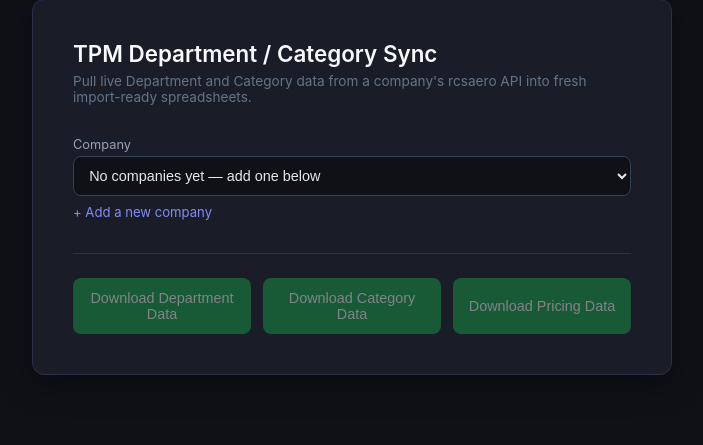
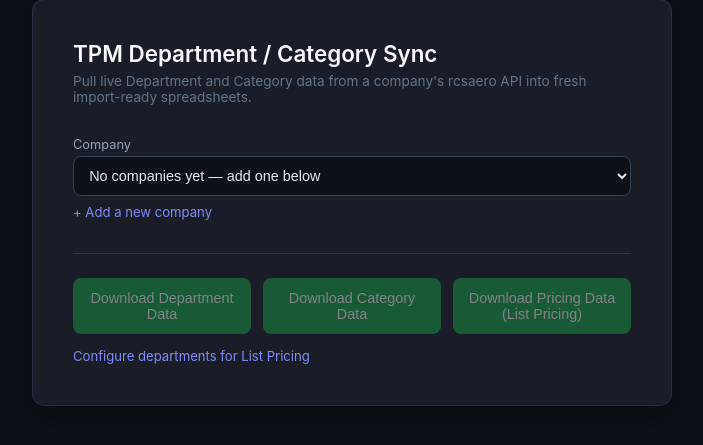
Before and after one commit to Rubes78/BrijjData, a Flask app: page / in a window 1280 px wide. Shown: the part 49-494 px from the top of the page, without its empty margins (288-991 px from the left). Run offline with Flask 3, Linux system fonts and the light colour scheme.

Commit message:
Add per-department selection for List Pricing sync
Departments can be toggled on/off for the Price Lists by Department
download, persisted per company. Sets up the storage/UI pattern for
future pricing models (GBB, Quality/Condition) beyond List Pricing.

```diff
--- a/app.py
+++ b/app.py
@@ -11,6 +11,7 @@ from sheet_builder import (
     build_department_workbook,
     build_category_workbook,
     build_pricing_workbook,
+    list_departments,
     NoDataError,
 )
 
@@ -52,6 +53,40 @@ def remove_company(company_id):
     return "", 204
 
 
+@app.route("/companies/<company_id>/departments", methods=["GET"])
+def get_departments(company_id):
+    company = companies.get_company(company_id)
+    if not company:
+        return jsonify({"error": "Unknown company."}), 404
+
+    try:
+        items = fetch_all_items(company["api_id"], company["api_key"], company["base_url"])
+    except RcsAeroError as e:
+        return jsonify({"error": str(e)}), 502
+
+    depts = list_departments(items)
+    selected = company.get("list_pricing_departments")  # None = all included
+    for d in depts:
+        d["included"] = True if selected is None else d["code"] in selected
+
+    return jsonify(depts)
+
+
+@app.route("/companies/<company_id>/pricing-departments", methods=["POST"])
+def set_pricing_departments(company_id):
+    company = companies.get_company(company_id)
+    if not company:
+        return jsonify({"error": "Unknown company."}), 404
+
+    data = request.get_json(force=True)
+    included = data.get("included")
+    if not isinstance(included, list):
+        return jsonify({"error": "'included' must be a list of department codes."}), 400
+
+    companies.set_list_pricing_departments(company_id, included)
+    return "", 204
+
+
 def _sync(company_id, kind):
     company = companies.get_company(company_id)
     if not company:
@@ -62,6 +97,7 @@ def _sync(company_id, kind):
     except RcsAeroError as e:
         return jsonify({"error": str(e)}), 502
 
+    extra_kwargs = {}
     if kind == "department":
         template_bytes = DEPT_TEMPLATE_PATH.read_bytes()
         build_fn = build_department_workbook
@@ -74,9 +110,10 @@ def _sync(company_id, kind):
         template_bytes = PRICING_TEMPLATE_PATH.read_bytes()
         build_fn = build_pricing_workbook
         label = "Pricing"
+        extra_kwargs["included_department_codes"] = company.get("list_pricing_departments")
 
     try:
-        out_bytes, row_count = build_fn(template_bytes, items)
+        out_bytes, row_count = build_fn(template_bytes, items, **extra_kwargs)
     except NoDataError as e:
         return jsonify({"error": str(e)}), 422
 
--- a/companies.py
+++ b/companies.py
@@ -44,3 +44,14 @@ def add_company(name, api_id, api_key, base_url):
 def delete_company(company_id):
     companies = [c for c in _load() if c["id"] != company_id]
     _save(companies)
+
+
+def set_list_pricing_departments(company_id, department_codes):
+    """Persist which department codes are included in the List Pricing sync.
+    None means "all departments" (the default until the user narrows it down)."""
+    companies = _load()
+    for c in companies:
+        if c["id"] == company_id:
+            c["list_pricing_departments"] = department_codes
+            break
+    _save(companies)
--- a/sheet_builder.py
+++ b/sheet_builder.py
@@ -99,15 +99,35 @@ def build_category_workbook(template_bytes, items):
     return out.getvalue(), len(cats)
 
 
+def list_departments(items):
+    """Distinct (code, description) departments present in a set of rcsaero items,
+    sorted by code. Used to drive the pricing-department selection UI."""
+    depts = OrderedDict()
+    for it in items:
+        code = (it.get("category_code") or "").strip()
+        if not code:
+            continue
+        desc = (it.get("category_code_description") or "").strip()
+        if code not in depts or (desc and not depts[code]):
+            depts[code] = desc
+    return [{"code": code, "description": depts[code] or code.title()} for code in sorted(depts)]
+
+
 PRICE_LIST_SHEET_NAME = "Price Lists by Department"
 DEFAULT_STORE_GROUP = "Standard"
 
 
-def build_pricing_workbook(template_bytes, items):
+def build_pricing_workbook(template_bytes, items, included_department_codes=None):
+    """included_department_codes: None means include every department; otherwise
+    only items whose category_code is in this set/list are synced."""
+    included = set(included_department_codes) if included_department_codes is not None else None
+
     prices = set()  # (dept_name, price)
     for it in items:
         code = (it.get("category_code") or "").strip()
         if not code:
+            continue
+        if included is not None and code not in included:
             continue
         desc = (it.get("category_code_description") or "").strip()
         dept_name = desc if desc else code.title()
@@ -117,7 +137,9 @@ def build_pricing_workbook(template_bytes, items):
         prices.add((dept_name, round(float(price), 2)))
 
     if not prices:
-        raise NoDataError("No items had both a category_code and price_1 set — nothing to sync.")
+        raise NoDataError(
+            "No items matched the selected departments with a price_1 set — nothing to sync."
+        )
 
     wb = openpyxl.load_workbook(io.BytesIO(template_bytes))
     if PRICE_LIST_SHEET_NAME not in wb.sheetnames:
--- a/templates/index.html
+++ b/templates/index.html
@@ -109,6 +109,35 @@
       font-size: 0.78rem;
     }
 
+    .pricing-config-toggle {
+      font-size: 0.82rem;
+      color: #818cf8;
+      cursor: pointer;
+      margin-top: 0.9rem;
+      display: inline-block;
+    }
+
+    #pricingDeptPanel { display: none; margin-top: 0.75rem; }
+    #pricingDeptPanel.visible { display: block; }
+
+    .dept-list {
+      max-height: 220px;
+      overflow-y: auto;
+      border: 1px solid #2d3148;
+      border-radius: 8px;
+      padding: 0.6rem 0.8rem;
+    }
+    .dept-item {
+      display: flex;
+      align-items: center;
+      gap: 0.6rem;
+      font-size: 0.85rem;
+      padding: 0.3rem 0;
+    }
+    .dept-item input { width: auto; }
+    .dept-item label { margin: 0; color: #e2e8f0; font-size: 0.85rem; }
+    .dept-loading { font-size: 0.82rem; color: #64748b; padding: 0.4rem 0; }
+
     .spinner {
       display: inline-block;
       width: 14px;
@@ -156,7 +185,13 @@
   <div class="sync-buttons">
     <button class="btn green" id="deptBtn" disabled>Download Department Data</button>
     <button class="btn green" id="catBtn" disabled>Download Category Data</button>
-    <button class="btn green" id="priceBtn" disabled>Download Pricing Data</button>
+    <button class="btn green" id="priceBtn" disabled>Download Pricing Data (List Pricing)</button>
+  </div>
+
+  <span class="pricing-config-toggle" id="pricingConfigToggle">Configure departments for List Pricing</span>
+
+  <div id="pricingDeptPanel">
+    <div class="dept-list" id="deptList"></div>
   </div>
 
   <div class="status" id="status"></div>
@@ -170,6 +205,9 @@
   const deptBtn         = document.getElementById("deptBtn");
   const catBtn          = document.getElementById("catBtn");
   const priceBtn        = document.getElementById("priceBtn");
+  const pricingConfigToggle = document.getElementById("pricingConfigToggle");
+  const pricingDeptPanel    = document.getElementById("pricingDeptPanel");
+  const deptList         = document.getElementById("deptList");
   const statusBox       = document.getElementById("status");
 
   let allCompanies = JSON.parse('{{ companies | tojson | safe }}');
@@ -283,10 +321,82 @@
   catBtn.addEventListener("click", () => runSync("category", catBtn));
   priceBtn.addEventListener("click", () => runSync("pricing", priceBtn));
 
+  pricingConfigToggle.addEventListener("click", async () => {
+    const wasVisible = pricingDeptPanel.classList.contains("visible");
+    pricingDeptPanel.classList.toggle("visible");
+    if (!wasVisible) {
+      await loadDepartments();
+    }
+  });
+
+  companySelect.addEventListener("change", () => {
+    if (pricingDeptPanel.classList.contains("visible")) {
+      loadDepartments();
+    }
+  });
+
+  async function loadDepartments() {
+    const companyId = companySelect.value;
+    if (!companyId) return;
+
+    deptList.innerHTML = '<div class="dept-loading"><span class="spinner"></span>Loading departments...</div>';
+
+    try {
+      const res = await fetch(`/companies/${companyId}/departments`);
+      const depts = await res.json();
+      if (!res.ok) {
+        deptList.innerHTML = `<div class="dept-loading">${escHtml(depts.error || "Could not load departments.")}</div>`;
+        return;
+      }
+      if (depts.length === 0) {
+        deptList.innerHTML = '<div class="dept-loading">No departments found.</div>';
+        return;
+      }
+      deptList.innerHTML = "";
+      for (const d of depts) {
+        const item = document.createElement("div");
+        item.className = "dept-item";
+        const cb = document.createElement("input");
+        cb.type = "checkbox";
+        cb.checked = d.included;
+        cb.id = `dept_${d.code}`;
+        cb.addEventListener("change", saveDepartmentSelection);
+        const lbl = document.createElement("label");
+        lbl.htmlFor = cb.id;
+        lbl.textContent = `${d.description} (${d.code})`;
+        item.appendChild(cb);
+        item.appendChild(lbl);
+        deptList.appendChild(item);
+      }
+    } catch (e) {
+      deptList.innerHTML = '<div class="dept-loading">Network error loading departments.</div>';
+    }
+  }
+
+  async function saveDepartmentSelection() {
+    const companyId = companySelect.value;
+    if (!companyId) return;
+    const included = Array.from(deptList.querySelectorAll('input[type="checkbox"]:checked'))
+      .map(cb => cb.id.replace(/^dept_/, ""));
+    try {
+      await fetch(`/companies/${companyId}/pricing-departments`, {
+        method: "POST",
+        headers: { "Content-Type": "application/json" },
+        body: JSON.stringify({ included }),
+      });
+    } catch (e) {
+      showStatus("error", "Could not save department selection.");
+    }
+  }
+
   function showStatus(kind, msg) {
     statusBox.className = `status visible ${kind}`;
     statusBox.textContent = msg;
   }
+
+  function escHtml(s) {
+    return String(s).replace(/&/g,"&amp;").replace(/</g,"&lt;").replace(/>/g,"&gt;");
+  }
 </script>
 </body>
 </html>
```
